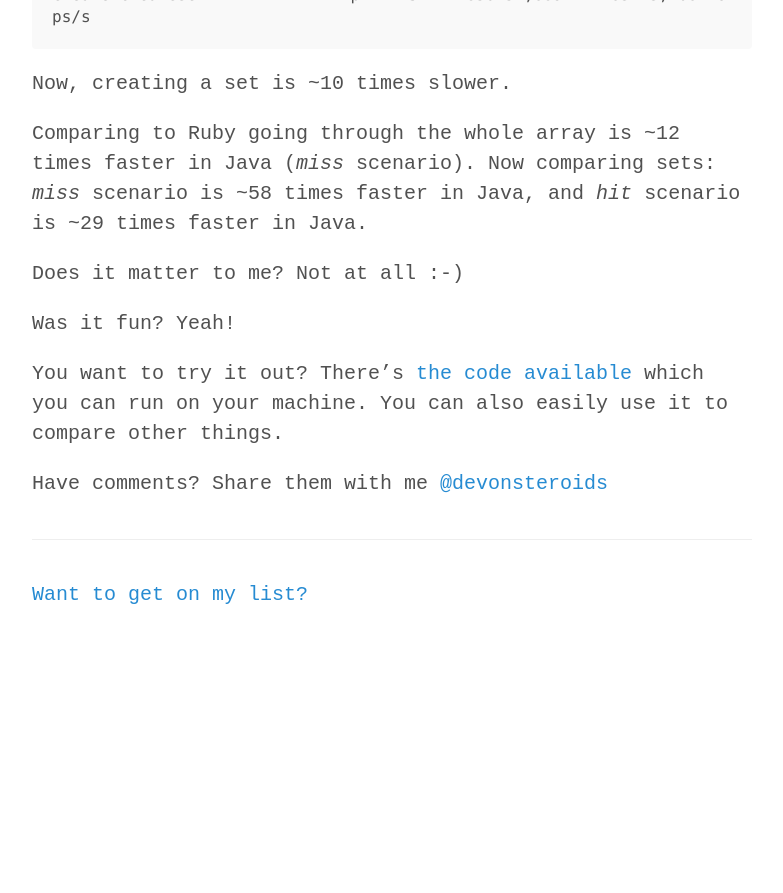
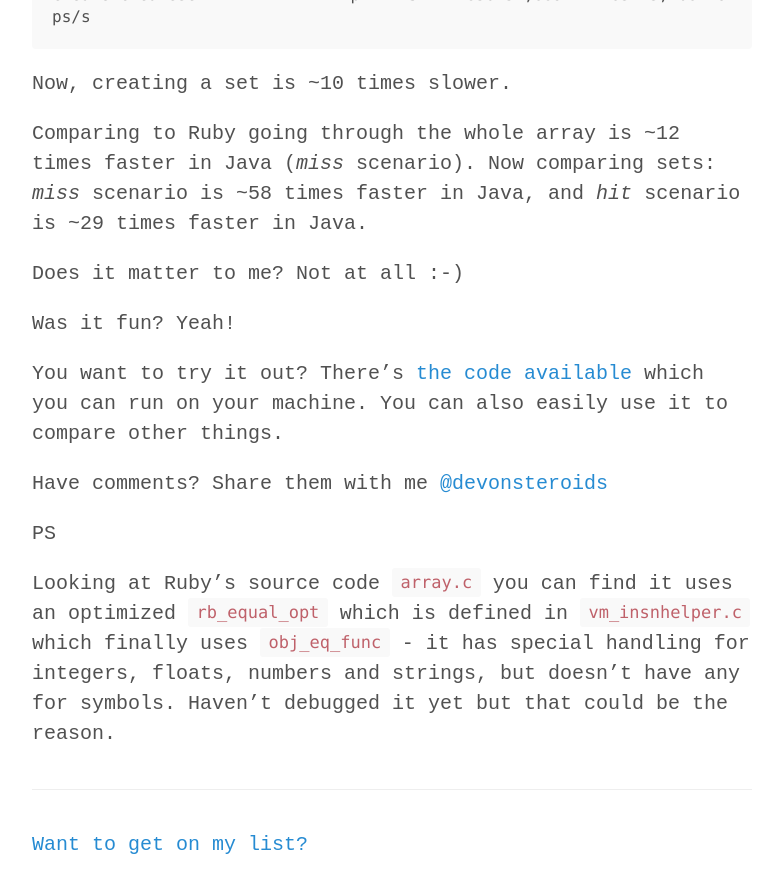
Before and after one commit to pawelniewie/pawelniewiadomski.com, a Jekyll site: the page built from _posts/2017-03-20-performance-comparison-on-include?-set-array.md, in a window 1280 px wide and 900 px high, scrolled down 4894 px. Shown: the top 893 px of the window, without its empty margins (248-1031 px from the left). Built offline with Jekyll 4.4.1, drawn with Linux system fonts in a browser that asks for light colours; Markdown is read by kramdown in place of the engine named in the settings; before the commit the page ends 5544 px from its top, so only the background shows below that.

Commit message:
added ps

```diff
--- a/_posts/2017-03-20-performance-comparison-on-include?-set-array.md
+++ b/_posts/2017-03-20-performance-comparison-on-include?-set-array.md
@@ -157,3 +157,7 @@ Was it fun? Yeah!
 You want to try it out? There's [the code available](https://github.com/pawelniewie/benchmark-set-array-contains/) which you can run on your machine. You can also easily use it to compare other things.
 
 Have comments? Share them with me [@devonsteroids](https://twitter.com/devonsteroids)
+
+PS
+
+Looking at Ruby's source code `array.c` you can find it uses an optimized `rb_equal_opt` which is defined in `vm_insnhelper.c` which finally uses `obj_eq_func` - it has special handling for integers, floats, numbers and strings, but doesn't have any for symbols. Haven't debugged it yet but that could be the reason.
```
